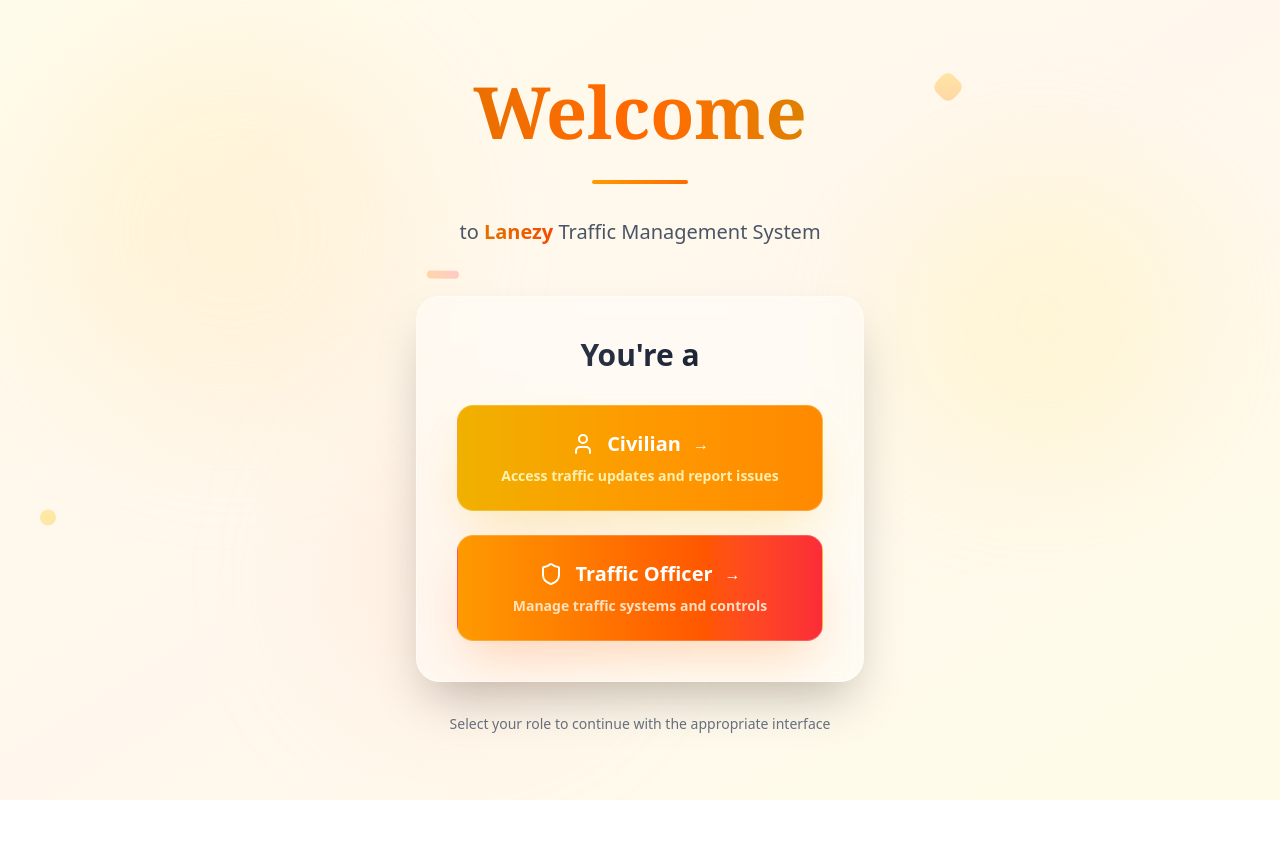
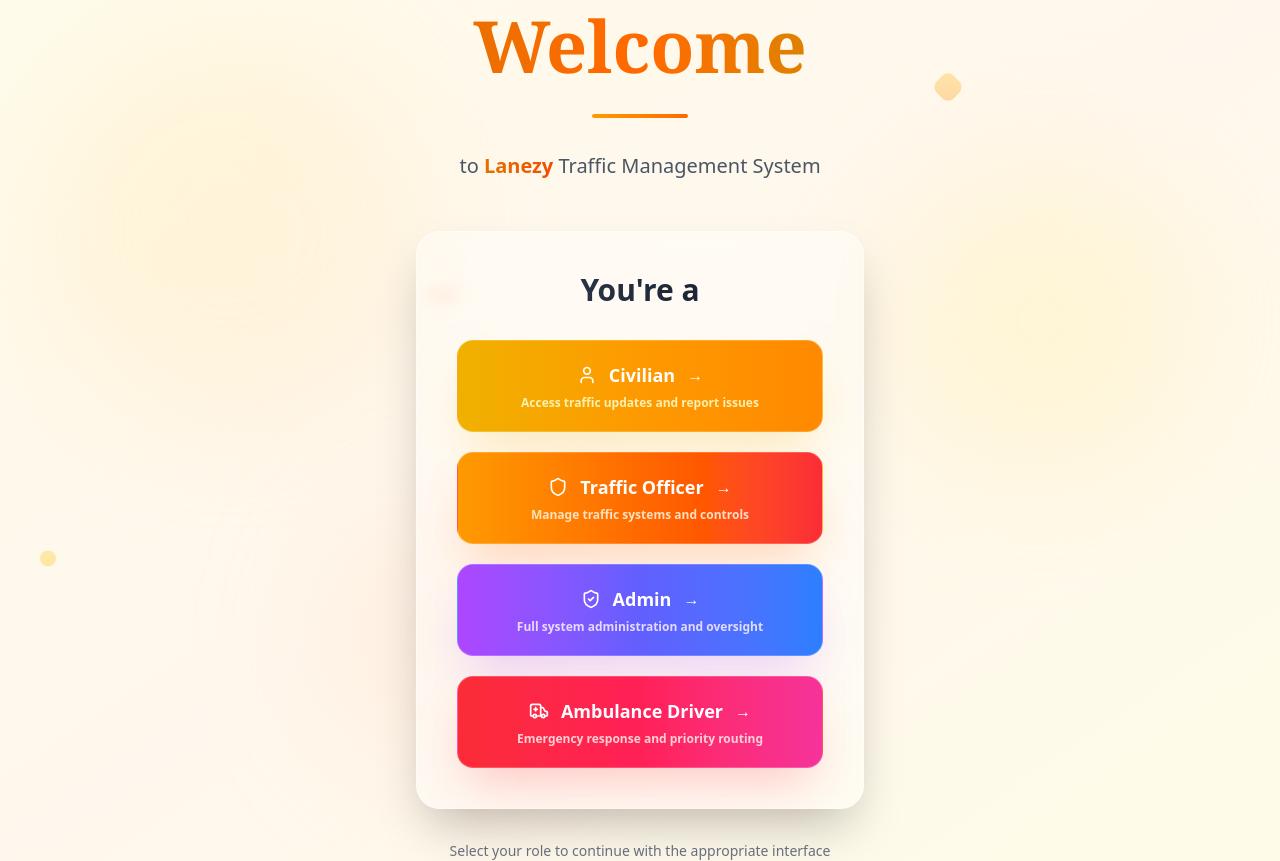
Before and after one commit to JUGADU-GEEKS/RedLite, a React (Vite) app in the folder Frontend/: page / in a window 1280 px wide. Before the commit the page ends 800 px from the top, so only its background shows below. Built offline with nearby package versions, Linux system fonts and the light colour scheme; no server answers.

Commit message:
corrected overall flow

```diff
--- a/Frontend/src/App.jsx
+++ b/Frontend/src/App.jsx
@@ -43,6 +43,8 @@
             <Route path="/emergency" element={<Alert/>} />
             <Route path="/issue" element={<Issue/>} />
             <Route path="/admin" element={<ProtectedRoute roles={["admin"]}><AdminAssign/></ProtectedRoute>} />
+            {/** Admin root route disabled per request */}
+            {/** <Route path="/admin" element={<ProtectedRoute roles={["admin"]}><AdminAssign/></ProtectedRoute>} /> */}
             <Route path="/admin/intersections" element={<ProtectedRoute roles={["admin"]}><IntersectionsAdmin/></ProtectedRoute>} />
             <Route path="/my-intersections" element={<ProtectedRoute roles={["employee"]}><MyIntersections/></ProtectedRoute>} />
             <Route path="/wrong-side" element={<ProtectedRoute roles={["admin", "employee"]}><WrongSide/></ProtectedRoute>} />
--- a/Frontend/src/components/Navbar.jsx
+++ b/Frontend/src/components/Navbar.jsx
@@ -19,27 +19,43 @@
     };
 
     let navItems = [];
-    if (role === 'admin') {
+    if (role === 'ambulance_driver') {
+        // Ambulance Driver: SOS, Logout
+        navItems = [
+            { label: 'SOS', to: '/sos', onClick: () => navigate('/sos') },
+        ];
+    } else if (role === 'user') {
+        // Civilian: Home, SOS, Report Issue, Logout
         navItems = [
             { label: 'Home', to: '/home', onClick: () => navigate('/home') },
-            { label: 'Dashboard', to: '/dashboard', onClick: () => navigate('/dashboard') },
-            { label: 'Manage Intersections', to: '/admin/intersections', onClick: () => navigate('/admin/intersections') },
-            { label: 'Illegal Parking', to: '/illegal-parking', onClick: () => navigate('/illegal-parking') },
+            { label: 'SOS', to: '/sos', onClick: () => navigate('/sos') },
+            { label: 'Report Issue', to: '/issue', onClick: () => navigate('/issue') },
         ];
     } else if (role === 'employee') {
+        // Traffic Officer: My Intersections, Wrong Side, Illegal Parking, Logout
         navItems = [
-            { label: 'Home', to: '/home', onClick: () => navigate('/home') },
-            { label: 'Dashboard', to: '/dashboard', onClick: () => navigate('/dashboard') },
             { label: 'My Intersections', to: '/my-intersections', onClick: () => navigate('/my-intersections') },
             { label: 'Wrong Side', to: '/wrong-side', onClick: () => navigate('/wrong-side') },
             { label: 'Illegal Parking', to: '/illegal-parking', onClick: () => navigate('/illegal-parking') },
         ];
-    } else {
+    } else if (role === 'admin') {
+        // Admin: all routes visible except /dashboard
         navItems = [
             { label: 'Home', to: '/home', onClick: () => navigate('/home') },
+            { label: 'Manage Intersections', to: '/admin/intersections', onClick: () => navigate('/admin/intersections') },
+            // { label: 'My Intersections', to: '/my-intersections', onClick: () => navigate('/my-intersections') },
+            { label: 'Wrong Side', to: '/wrong-side', onClick: () => navigate('/wrong-side') },
+            { label: 'Illegal Parking', to: '/illegal-parking', onClick: () => navigate('/illegal-parking') },
             { label: 'SOS', to: '/sos', onClick: () => navigate('/sos') },
-            { label: 'Report issue', to: '/issue', onClick: () => navigate('/issue') },
+            { label: 'Map', to: '/map', onClick: () => navigate('/map') },
             { label: 'Potholes Map', to: '/potholes-map', onClick: () => navigate('/potholes-map') },
+            { label: 'Issue', to: '/issue', onClick: () => navigate('/issue') },
+            // Intentionally omit Dashboard route
+        ];
+    } else {
+        // Default fallback (unauthenticated or unknown role): minimal
+        navItems = [
+            { label: 'Home', to: '/home', onClick: () => navigate('/home') },
         ];
     }
 
@@ -101,20 +117,7 @@
                                     );
                                 })}
                             </div>
-
-                            <motion.a
-                                href="https://github.com/JUGADU-GEEKS/Lanezy.git"
-                                target="_blank"
-                                rel="noopener noreferrer"
-                                className={darkMode ? 'p-2 rounded-lg bg-orange-800/12 text-gray-300 hover:text-white' : 'p-2 rounded-lg bg-orange-100/60 text-gray-600 hover:text-gray-900'}
-                                initial={{ opacity: 0, x: 20 }}
-                                animate={{ opacity: 1, x: 0 }}
-                                transition={{ duration: 0.6, delay: 0.5 }}
-                                whileTap={{ scale: 0.9 }}
-                                aria-label="GitHub Repository"
-                            >
-                                <Github size={18} />
-                            </motion.a>
+                            {/** GitHub link removed per request */}
                         </div>
 
                             <motion.button
--- a/Frontend/src/components/user_who.jsx
+++ b/Frontend/src/components/user_who.jsx
@@ -1,7 +1,7 @@
 import React from 'react';
 import { motion } from 'framer-motion';
 import { useNavigate } from 'react-router-dom';
-import { User, Shield } from 'lucide-react';
+import { User, Shield, ShieldCheck, Ambulance } from 'lucide-react';
 
 // Floating elements for background decoration (same as landing page)
 const FloatingElement = ({ children, delay = 0, duration = 3 }) => (
@@ -29,6 +29,14 @@
   };
 
   const handleTrafficOfficerClick = () => {
+    navigate('/login');
+  };
+
+  const handleAdminClick = () => {
+    navigate('/login');
+  };
+
+  const handleAmbulanceDriverClick = () => {
     navigate('/login');
   };
 
@@ -89,11 +97,11 @@
               You're a
             </h2>
 
-            <div className="space-y-6">
+            <div className="space-y-5">
               {/* Civilian Button */}
               <motion.button
                 onClick={handleCivilianClick}
-                className="w-full group px-8 py-6 rounded-2xl bg-gradient-to-r from-yellow-500 via-amber-500 to-orange-400 text-white font-semibold shadow-2xl shadow-yellow-500/25 hover:shadow-yellow-500/40 transition-all duration-300 border border-white/20"
+                className="w-full group px-6 py-5 rounded-2xl bg-gradient-to-r from-yellow-500 via-amber-500 to-orange-400 text-white font-semibold shadow-2xl shadow-yellow-500/25 hover:shadow-yellow-500/40 transition-all duration-300 border border-white/20"
                 whileHover={{ scale: 1.02, y: -2 }}
                 whileTap={{ scale: 0.98 }}
                 initial={{ opacity: 0, x: -20 }}
@@ -101,15 +109,15 @@
                 transition={{ delay: 0.5, duration: 0.6 }}
               >
                 <div className="flex items-center justify-center space-x-3">
-                  <User className="w-6 h-6" />
-                  <span className="text-xl">Civilian</span>
+                  <User className="w-5 h-5" />
+                  <span className="text-lg">Civilian</span>
                   <motion.span
                     className="group-hover:translate-x-1 transition-transform duration-300"
                   >
                     →
                   </motion.span>
                 </div>
-                <p className="text-sm text-yellow-100 mt-2 opacity-90">
+                <p className="text-xs text-yellow-100 mt-1.5 opacity-90">
                   Access traffic updates and report issues
                 </p>
               </motion.button>
@@ -117,24 +125,72 @@
               {/* Traffic Officer Button */}
               <motion.button
                 onClick={handleTrafficOfficerClick}
-                className="w-full group px-8 py-6 rounded-2xl bg-gradient-to-r from-amber-500 via-orange-500 to-red-500 text-white font-semibold shadow-2xl shadow-orange-500/25 hover:shadow-orange-500/40 transition-all duration-300 border border-white/20"
+                className="w-full group px-6 py-5 rounded-2xl bg-gradient-to-r from-amber-500 via-orange-500 to-red-500 text-white font-semibold shadow-2xl shadow-orange-500/25 hover:shadow-orange-500/40 transition-all duration-300 border border-white/20"
                 whileHover={{ scale: 1.02, y: -2 }}
                 whileTap={{ scale: 0.98 }}
                 initial={{ opacity: 0, x: 20 }}
                 animate={{ opacity: 1, x: 0 }}
-                transition={{ delay: 0.7, duration: 0.6 }}
+                transition={{ delay: 0.6, duration: 0.6 }}
               >
                 <div className="flex items-center justify-center space-x-3">
-                  <Shield className="w-6 h-6" />
-                  <span className="text-xl">Traffic Officer</span>
+                  <Shield className="w-5 h-5" />
+                  <span className="text-lg">Traffic Officer</span>
                   <motion.span
                     className="group-hover:translate-x-1 transition-transform duration-300"
                   >
                     →
                   </motion.span>
                 </div>
-                <p className="text-sm text-orange-100 mt-2 opacity-90">
+                <p className="text-xs text-orange-100 mt-1.5 opacity-90">
                   Manage traffic systems and controls
+                </p>
+              </motion.button>
+
+              {/* Admin Button */}
+              <motion.button
+                onClick={handleAdminClick}
+                className="w-full group px-6 py-5 rounded-2xl bg-gradient-to-r from-purple-500 via-indigo-500 to-blue-500 text-white font-semibold shadow-2xl shadow-purple-500/25 hover:shadow-purple-500/40 transition-all duration-300 border border-white/20"
+                whileHover={{ scale: 1.02, y: -2 }}
+                whileTap={{ scale: 0.98 }}
+                initial={{ opacity: 0, x: -20 }}
+                animate={{ opacity: 1, x: 0 }}
+                transition={{ delay: 0.7, duration: 0.6 }}
+              >
+                <div className="flex items-center justify-center space-x-3">
+                  <ShieldCheck className="w-5 h-5" />
+                  <span className="text-lg">Admin</span>
+                  <motion.span
+                    className="group-hover:translate-x-1 transition-transform duration-300"
+                  >
+                    →
+                  </motion.span>
+                </div>
+                <p className="text-xs text-purple-100 mt-1.5 opacity-90">
+                  Full system administration and oversight
+                </p>
+              </motion.button>
+
+              {/* Ambulance Driver Button */}
+              <motion.button
+                onClick={handleAmbulanceDriverClick}
+                className="w-full group px-6 py-5 rounded-2xl bg-gradient-to-r from-red-500 via-rose-500 to-pink-500 text-white font-semibold shadow-2xl shadow-red-500/25 hover:shadow-red-500/40 transition-all duration-300 border border-white/20"
+                whileHover={{ scale: 1.02, y: -2 }}
+                whileTap={{ scale: 0.98 }}
+                initial={{ opacity: 0, x: 20 }}
+                animate={{ opacity: 1, x: 0 }}
+                transition={{ delay: 0.8, duration: 0.6 }}
+              >
+                <div className="flex items-center justify-center space-x-3">
+                  <Ambulance className="w-5 h-5" />
+                  <span className="text-lg">Ambulance Driver</span>
+                  <motion.span
+                    className="group-hover:translate-x-1 transition-transform duration-300"
+                  >
+                    →
+                  </motion.span>
+                </div>
+                <p className="text-xs text-red-100 mt-1.5 opacity-90">
+                  Emergency response and priority routing
                 </p>
               </motion.button>
             </div>
--- a/Frontend/src/pages/Login.jsx
+++ b/Frontend/src/pages/Login.jsx
@@ -35,11 +35,11 @@
     setLoading(true);
     try {
       const user = await login(email, password);
-      if (user.role === 'admin') navigate('/admin');
+      if (user.role === 'admin') navigate('/admin/intersections');
       else if (user.role === 'ambulance_driver') navigate('/ambulance-dashboard');
       else if (user.role === 'employee') {
         const ints = user.assignedIntersections || [];
-        if (ints.length > 0) navigate(`/dashboard`);
+        if (ints.length > 0) navigate(`/my-intersections`);
         else navigate('/dashboard');
       } else {
         navigate('/home');
--- a/Frontend/src/pages/Signup.jsx
+++ b/Frontend/src/pages/Signup.jsx
@@ -60,8 +60,12 @@
       }
 
       await signup(payload);
-      // After signup, navigate to login
-      navigate('/login');
+      // After signup, redirect based on role
+      if (form.role === 'admin') {
+        navigate('/admin/intersections');
+      } else {
+        navigate('/login');
+      }
     } catch (err) {
       setError('Signup failed. Please try again.');
     } finally {
@@ -228,6 +232,7 @@
                   >
                     <option value="user">Civilian</option>
                     <option value="employee">Traffic Officer</option>
+                    <option value="admin">Admin</option>
                     <option value="ambulance_driver">Ambulance Driver</option>
                   </select>
                   <div className="absolute right-4 top-1/2 transform -translate-y-1/2 pointer-events-none">
```
Also changed, not shown: 1 other file (tests, documents, lock files or other folders).
